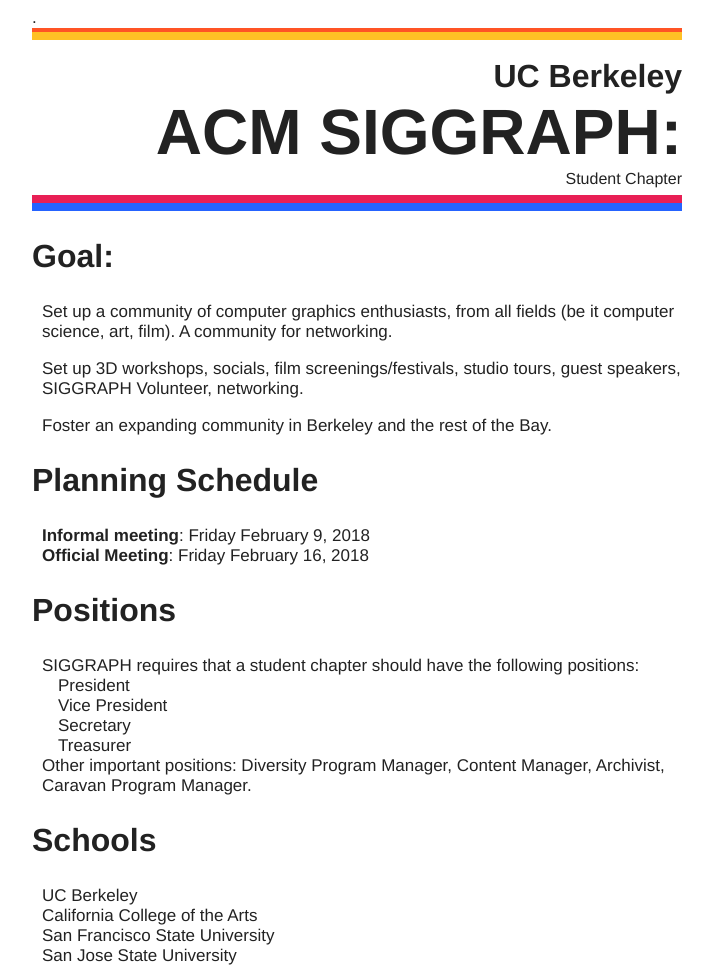
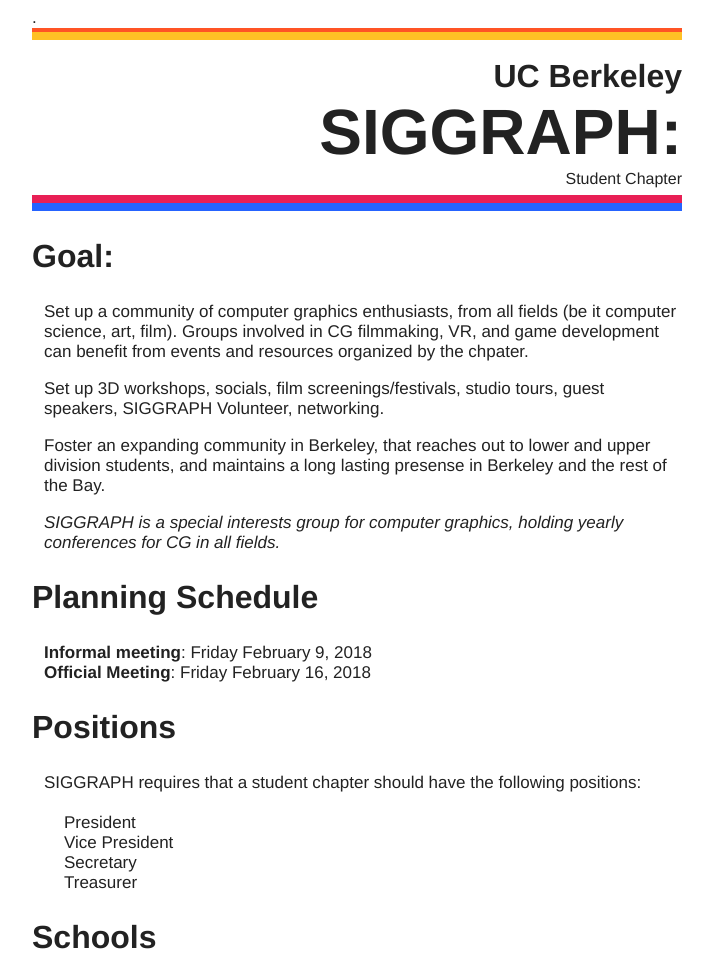
Before and after one commit to rherrera412/rherrera412.github.io, a plain HTML site: page siggraphindex.html in a window 1280 px wide. Shown: the top 969 px of the page, without its empty margins (232-945 px from the left). Drawn offline with Linux system fonts and the light colour scheme.

Commit message:
siggraph update

```diff
--- a/siggraph.css
+++ b/siggraph.css
@@ -1,5 +1,5 @@
 body {
-    min-width: 600px;
+    min-width: 650px;
     position: relative;
     width: 650px;
 
@@ -26,8 +26,8 @@
   font-size: 16px;
 }
 p {
-  padding-left: 10px;
+  padding-left: 12px;
 }
 tab{
-    padding-left: 16px;
+    padding-left: 20px;
 }
--- a/siggraphindex.html
+++ b/siggraphindex.html
@@ -10,7 +10,7 @@
     <table border="0" cellpadding="10">
 
           <h2 style="line-height:.6;text-align:right;">UC Berkeley</h2>
-          <h1 style="line-height:.1;text-align:right;">ACM SIGGRAPH: </h1>
+          <h1 style="line-height:.1;text-align:right;">SIGGRAPH: </h1>
           <h3 style="line-height:.1;text-align:right;font-weight:200;">Student Chapter</h3>
 
     </table>
@@ -20,11 +20,13 @@
 
     <h2>Goal:</h2>
 
-        <p>Set up a community of computer graphics enthusiasts, from all fields (be it computer science, art, film). A community for networking.
+        <p>Set up a community of computer graphics enthusiasts, from all fields (be it computer science, art, film). Groups involved in CG filmmaking, VR, and game development can benefit from events and resources organized by the chpater.
         </p>
         <p> Set up 3D workshops, socials, film screenings/festivals, studio tours, guest speakers, SIGGRAPH Volunteer, networking.
         </p>
-        <p> Foster an expanding community in Berkeley and the rest of the Bay. </p>
+        <p> Foster an expanding community in Berkeley, that reaches out to lower and upper division students, and maintains a long lasting presense in Berkeley and the rest of the Bay. </p>
+
+        <p><i>SIGGRAPH is a special interests group for computer graphics, holding yearly conferences for CG in all fields.</i></p>
 
     <h2>Planning Schedule</h2>
     <p>
@@ -34,13 +36,12 @@
 
     <h2>Positions</h2>
     <p>
-        SIGGRAPH requires that a student chapter should have the following positions:<br>
+        SIGGRAPH requires that a student chapter should have the following positions:<br><br>
         <tab> President<br>
         <tab> Vice President<br>
         <tab> Secretary<br>
         <tab> Treasurer<br>
 
-        Other important positions: Diversity Program Manager, Content Manager, Archivist, Caravan Program Manager.
       </p>
     <h2>Schools</h2>
     <p>
@@ -52,6 +53,7 @@
     <p>UCBUGG, Virtual Reality at Berkeley<br></p>
   </p>
     <h2>Tentative 2018 Schedule</h2>
+    Events can range from: speaker panels, workshops, socials/networking events<br><br>
         <tab> <b>First Chapter Event:</b> Mid-March - Mid-April<br>
         <tab> <b>Social Event:</b> mid-April - mid-May<br>
         <tab> <b>Summer Event/Social:</b> Sometime in June, July, or August<br>
```
